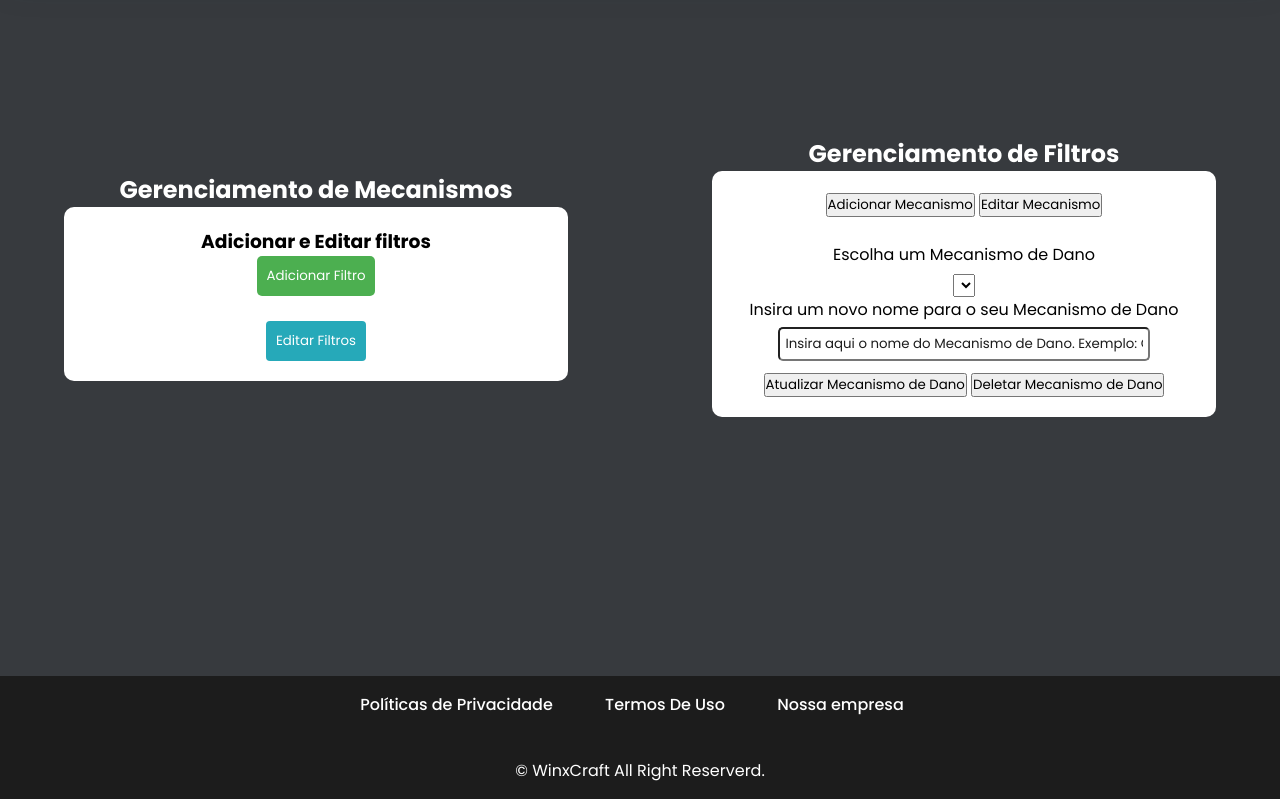
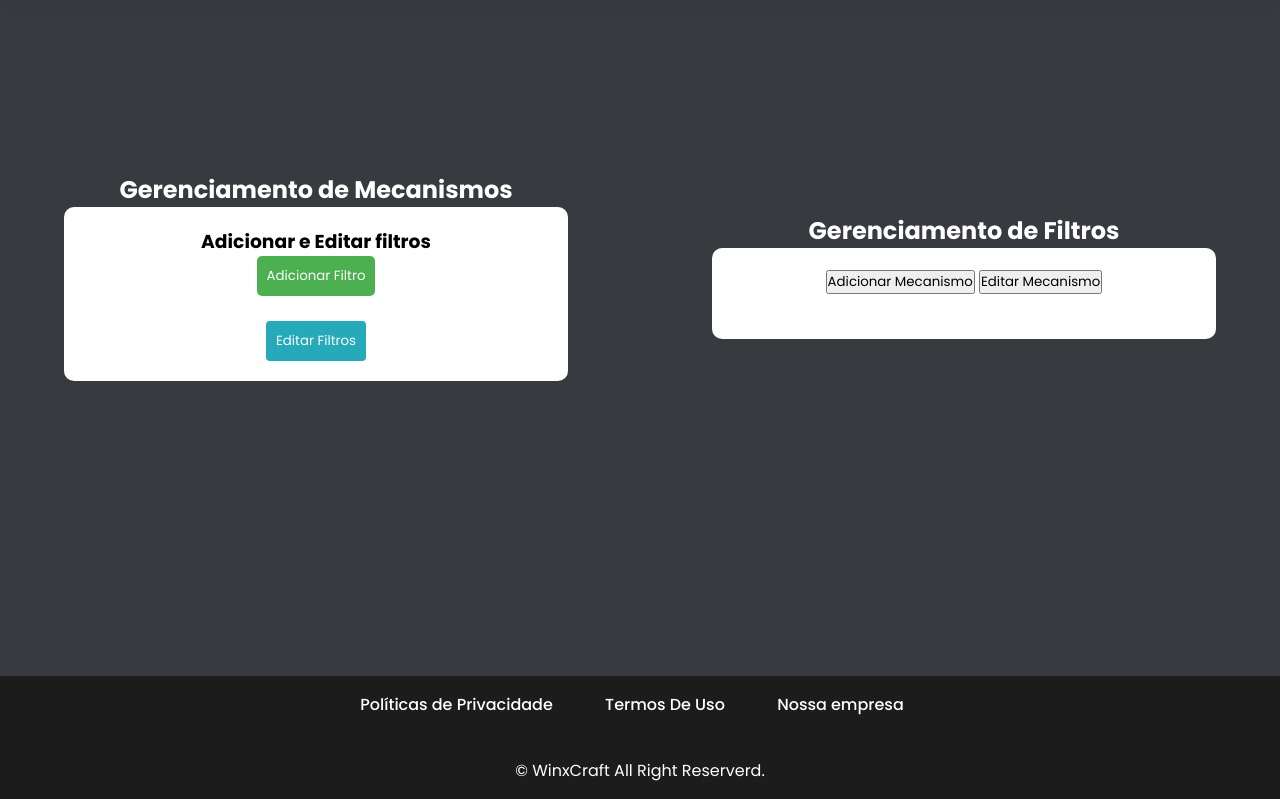
Before and after one commit to WinxCraft-Technology/MecD-Project, a plain HTML site: page adm.html in a window 1280 px wide. Shown: the part 124-923 px from the top of the page. Drawn offline with nearby package versions, Linux system fonts and the light colour scheme.

Commit message:
display:none adm

```diff
--- a/adm.html
+++ b/adm.html
@@ -102,7 +102,7 @@
             <button type="button" onclick="adicionarMecanismo()">Adicionar Mecanismo</button>
           </div>
 
-          <div id="editarMecanismo">
+          <div id="editarMecanismo" style="display:none;">
             <label for="select_nomeMecanismo_edit">Escolha um Mecanismo de Dano</label>
             <select name="select_nomeMecanismo_edit" id="select_nomeMecanismo_edit">
 
```
